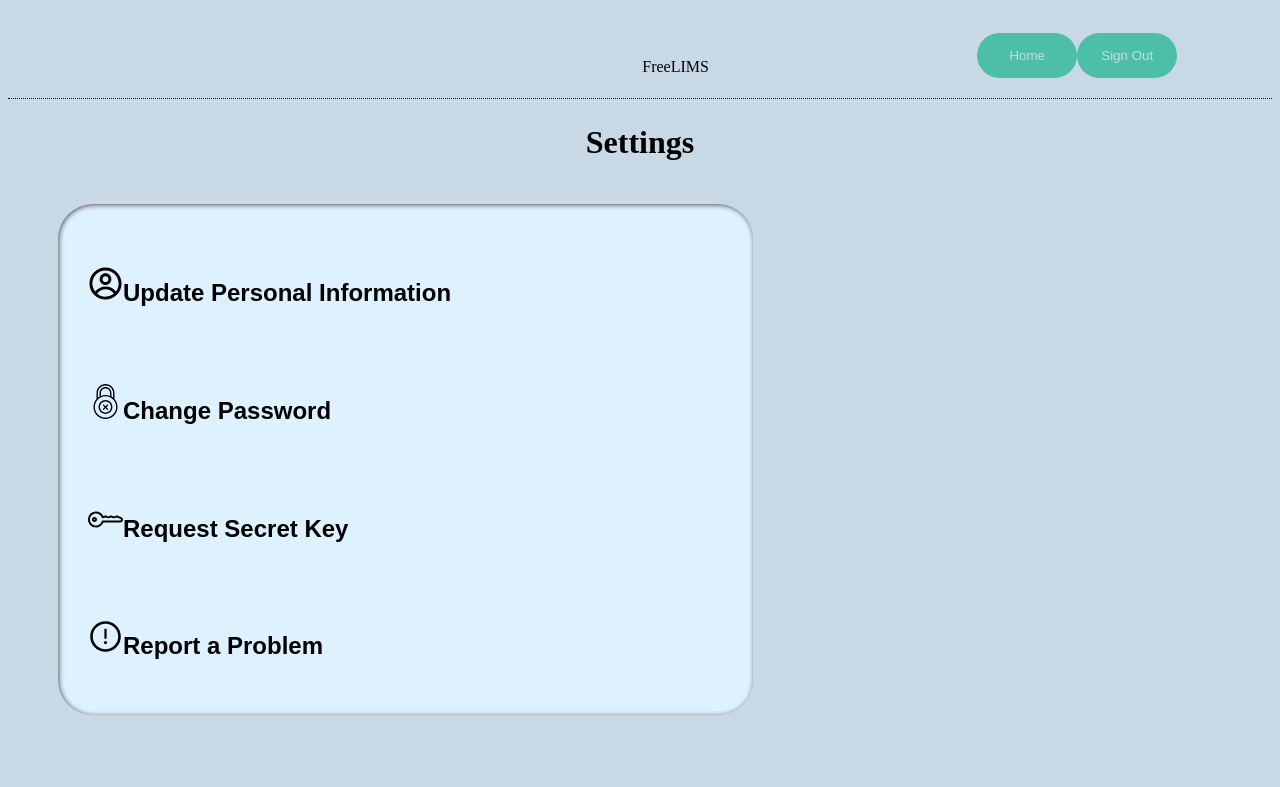
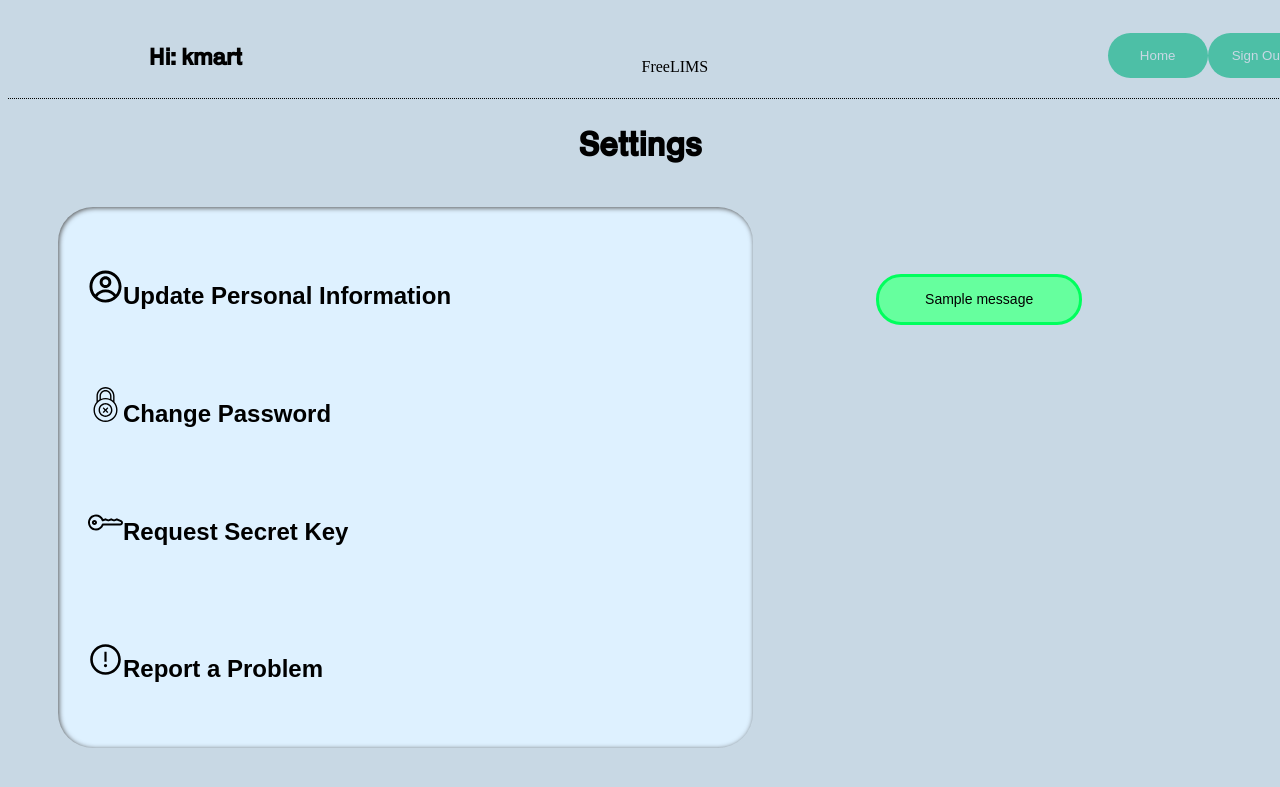
Before and after one commit to KyleSmartin98/LimaProduction, a Django app: page /settings/ in a window 1280 px wide; the page is wider, and only the part inside the window is pictured. Shown: the top 787 px of that part. Run offline with Django 3.2, Linux system fonts and the light colour scheme; a user stored in the database is signed in; tables that the repository leaves empty hold one stand-in row (values such as "Sample post"); one stand-in notice (Sample message) is shown.

Commit message:
*Main* updated -> Added text limit constraints to text input and text area within settings and landingpage template         -> Added SecretKey Generation         -> Added Problem Reporting in Settings         -> Changed Table Font to Helvetica planned -> Create ReadME and Documentation Page         ->  Add Authentication to Sample and Inventory Workflow         -> Data Analysis page         -> Scroll up button         -> Notification tab on model updates, message system, Update User or Profile Information in settings.         -> Add Chat feature for help

```diff
--- a/FreeLims/Templates/FreeLims/Inventory.html
+++ b/FreeLims/Templates/FreeLims/Inventory.html
@@ -99,7 +99,7 @@
                 <td>
                     <form id="disposeform" method="POST" action="">
                         {% csrf_token %}
-                        <input type="checkbox" name="inputs" value="{{inventory.id}}">
+                        <input type="checkbox" name="inputs" value="{{inventory.id}}" id="inputs" class="disposal-checkbox">
                     </form>
                 </td>
                 {% endif %}
@@ -179,7 +179,6 @@
             {% for message in messages %}
             <p>{{message}}</p>
             {% endfor %}
-            <input type="reset" value="Clear Input Field" class="reagent-submit">
             <input type="submit" Value="Submit" class="reagent-submit">
         </form>
     </div>
--- a/FreeLims/Templates/FreeLims/LogIn.html
+++ b/FreeLims/Templates/FreeLims/LogIn.html
@@ -73,7 +73,7 @@
             </div>
         </div>
         <div class="modal" id="changepassword" style="z-axis: 1;">
-            <div class="modal-content">
+            <div class="modal-content" style="margin-top: 25%">
                 <a href="{% url 'login' %}" class="modal__close">Close</a>
                 <form method="POST" action="{% url 'login' %}" id="changepasswordform">
                     <span class="registration-header">Change Password</span>
--- a/FreeLims/Templates/FreeLims/base.html
+++ b/FreeLims/Templates/FreeLims/base.html
@@ -15,8 +15,7 @@
     <body class="Background">
         <div class="Top" style="border-bottom: 1.5px dotted black"> <!--Topline Div/-->
             <div class="Top-display-left"> <!--Clock Div left justified-->
-                <div id="clock">
-                </div>
+                <h2 style="margin-top: 35px; font-family: karrikregular;">Hi: <strong>{{request.user.profile.user}}</strong></h2>
             </div>
             <div class="Top-display-center"> <!--Freelims header Center-->
                 <header style="overflow:hidden;">
--- a/FreeLims/Templates/FreeLims/settings.html
+++ b/FreeLims/Templates/FreeLims/settings.html
@@ -2,14 +2,14 @@
 {% block content %}
 {% load static %}
 <div class="settings-header">
-    <h1>Settings</h1>
+    <h1 style="font-family: karrikregular; font-size: 35px;">Settings</h1>
     <!--<div style="border-bottom: 1px solid black; width: 50%; margin-left: 25%;"></div>-->
 </div>
 <div class="settings-main-container">
     <div class="settings-left-container">
     <ul class="settings-ul">
       <li class="settings-ul-li">
-        <input type="checkbox" id="list-item-1">
+        <input type="checkbox" id="list-item-1" class="settings-checkbox">
           <label for="list-item-1" class="settings-label"><img src="{% static 'FreeLims/profile.svg' %}" class="Icon-paper" style="filter: invert(0%); display: inline-block;" /><h2 style="display: inline-block;">Update Personal Information</h2></label>
         <ul>
           <form method="POST">
@@ -25,7 +25,7 @@
         </ul>
       </li>
       <li class="settings-ul-li">
-        <input type="checkbox" id="list-item-2">
+        <input type="checkbox" id="list-item-2" class="settings-checkbox">
           <label for="list-item-2" class="settings-label"><img src="{% static 'FreeLims/lock.svg' %}" class="Icon-paper" style="filter: invert(0%);"/><h2 style="display: inline-block;">Change Password</h2></label>
         <ul>
           <form method="POST">
@@ -37,7 +37,7 @@
         </ul>
       </li>
       <li class="settings-ul-li">
-        <input type="checkbox" id="list-item-3">
+        <input type="checkbox" id="list-item-3" class="settings-checkbox">
         <label for="list-item-3" class="settings-label"><img src="{% static 'FreeLims/key.svg' %}" class="Icon-paper" style="filter: invert(0%);"/><h2 style="display: inline-block;">Request Secret Key</h2></label>
           <ul style="margin-left: 12.5%;">
             <div class="error-message" style="height: 65px; margin-left: 8%">
@@ -51,18 +51,35 @@
             </form>
           </ul>
       </li>
-      <li>
-        <input type="checkbox" id="list-item-4">
+      <li class="settings-ul-li">
+        <input type="checkbox" id="list-item-4" class="settings-checkbox">
         <label for="list-item-4" class="settings-label"><img src="{% static 'FreeLims/exclamation.svg' %}" class="Icon-paper" style="filter: invert(0%);"/><h2 style="display: inline-block;">Report a Problem</h2></label>
         <ul>
-          <li>Inconsolata</li>
-          <li>Source Code Pro</li>
-          <li>Droid Sans Mono</li>
-          <li>Ubuntu Mono</li>
-          <li>Cousine</li>
+          <form method="POST">
+            {% csrf_token %}
+            <input type="text" class="settings-input" name="emailSubject" placeholder="Subject">
+            <textarea class="settings-textarea" placeholder="Message Content" maxlength="300" name="emailBody"></textarea>
+            <input type="submit" value="Submit" name="reportProblem" class="settings-info-btn">
+          </form>
         </ul>
       </li>
     </ul>
     </div>
+    <div class="settings-right-container">
+          {% if messages %}
+    {% for message in messages %}
+    {% if 'success' in message.tags %}
+        <div class="success-message">
+            <p>{{message}}</p>
+        </div>
+    {% endif %}
+    {% if 'error' in message.tags %}
+        <div class="error-message">
+            <p>{{message}}</p>
+        </div>
+  {% endif %}
+  {% endfor %}
+  {% endif %}
+    </div>
 </div>
 {% endblock %}
--- a/FreeLims/forms.py
+++ b/FreeLims/forms.py
@@ -291,8 +291,8 @@ class OpenForm(ModelForm):
 class editProfile(forms.ModelForm):
     def __init__(self, *args, **kwargs):
         super().__init__(*args, **kwargs)
-        profileAttributes = ["first_name", 'last_name', 'empl_ID', 'role', 'department', 'location']
-        profileAttributeNames = ['First Name', 'Last Name', 'Employee ID', 'Role', 'Department', 'Location']
+        profileAttributes = ["first_name", 'last_name', 'empl_ID', 'department', 'location']
+        profileAttributeNames = ['First Name', 'Last Name', 'Employee ID', 'Department', 'Location']
         for i, j in zip(profileAttributes, profileAttributeNames):
             self.fields[i].widget.attrs.update({
                 'type': 'text',
@@ -301,14 +301,13 @@ class editProfile(forms.ModelForm):
                 'autocomplete': 'off',
             })
             self.fields[i].label = ""
-            self.fields["role"].choices = [("", "Role"), ] + list(
-                self.fields["role"].choices)[1:]
+            '''
             self.fields["department"].choices = [("", "Department"), ] + list(
-                self.fields["department"].choices)[1:]
-
+                self.fields["department"].choices)
+            '''
     class Meta:
         model = Profile
-        fields = ['first_name', 'last_name', 'empl_ID', 'role', 'department', 'location']
+        fields = ['first_name', 'last_name', 'empl_ID', 'department', 'location']
 
 class privateKeyForm(forms.Form):
     privateKey = forms.CharField(max_length=75)
--- a/FreeLims/models.py
+++ b/FreeLims/models.py
@@ -24,6 +24,7 @@ class Profile(models.Model):
         ('Director','Director'),
     )
     DEPARTMENT = (
+        ('','Department'),
         ('GENERAL LAB','GENERAL LAB'),
         ('QC CHEM','QC CHEM'),
         ('QC MICRO-BIO','QC MICRO-BIO'),
--- a/FreeLims/static/FreeLims/Style.css
+++ b/FreeLims/static/FreeLims/Style.css
@@ -59,7 +59,7 @@
     min-width: 200px;
     max-width: 400px;
     width: auto;
-    min-height: 65px;
+    min-height: 45px;
     height: auto;
     max-height: 500px;
     color: black;
@@ -105,14 +105,15 @@
     justify-content: center;
     display: block;
     position: relative;
-    width: 100%;
+    min-width: 1405px;
+    max-width: auto;
     z-index: 1;
 
 }
 .Top-display-left {
     display: inline-block;
-    padding: 20px;
-    margin: 5px;
+    /*padding: 20px;*/
+    margin-left: 10%;
     position: relative;
     float: left;
 
@@ -120,7 +121,7 @@
 .Top-display-center {
     display: inline-block;
     padding: 0px;
-    margin-left: 25%;
+    /*margin-left: 25%;*/
     margin-top: 50px;
     position: relative;
     text-align: center;
@@ -527,15 +528,16 @@
     box-shadow: 1px 1px 5px #555 inset;
 }
 .settings-right-container{
-    background-color: white;
+   /*background-color: white;*/
     display: inline-flex;
     width: 30%;
     margin-top: 50px;
     border-radius: 35px;
     margin-left: 100px;
     height: auto;
-    box-shadow: 1px 1px 5px #555 inset;
+    /*box-shadow: 1px 1px 5px #555 inset;*/
     align-item: center;
+    text-align: center;
 }
 .settings-ul{
     list-style: none;
@@ -585,7 +587,7 @@
     -webkit-transform: rotate(-90deg)
 }
 
-input[type="checkbox"]{
+.settings-checkbox{
   position: absolute;
   left: -9999px;
   border-style: none;
@@ -631,6 +633,35 @@ input[type="checkbox"]:checked + label{
     outline:none;
     color: black;
     /* #2b6777 border: none; */
+}
+.settings-textarea{
+    position: relative;
+    display: flex;
+    min-width: 68%;
+    max-width: 68%;
+    min-height: 0px;
+    height: auto;
+    max-height: 250px;
+    left: 12.5%;
+    background: #c8d8e4;
+    border-style: solid;
+    border-color: #297cba;
+    border-radius: 35px;
+    margin-top: 10px;
+    text-align: center;
+    align-items: center;
+    justify-content: center;
+    /*background-color: #f2f2f2; */
+    background-repeat:no-repeat;
+    cursor:pointer;
+    overflow: hidden;
+    outline:none;
+    color: black;
+    /* #2b6777 border: none; */
+    font-family: arial;
+    border-width: 2px;
+    padding: 15px 0;
+
 }
 .settings-info-btn{
     position: relative;
@@ -1466,6 +1497,7 @@ td{
     font-size: 14px;
     color: black;
     border-bottom: solid 1px rgba(255,255,255,0.1);
+    font-family: Helvetica;
 }
 tr td{
     background: #8cc2ff;
@@ -1851,3 +1883,6 @@ tr td{
     text-decoration: none;
     color: white;
 }
+.disposal-checkbox{
+    position: none;
+}
--- a/FreeLims/views.py
+++ b/FreeLims/views.py
@@ -24,7 +24,7 @@ def landingPage(request):
         contact_message = request.POST['contact-message']
 
         send_mail(
-            'Message From:'+ ' ' + contact_name + ' ' + ' ' + contact_email + ' ' + 'about' + ' ' + contact_sub,
+            'Message From: '+ contact_name + ' about ' + contact_sub,
             contact_message,
             contact_email,
             ['caretagus@gmail.com'],
@@ -174,12 +174,51 @@ def settings_page(request):
                     messages.success(request, 'Your Password Has Been Updated!', extra_tags='password_updated')
                     return redirect('settings')
                 else:
-                    messages.warning(request, 'Passwords do Not Match', extra_tags='incorrect_passwords')
+                    messages.error(request, 'Passwords do Not Match', extra_tags='incorrect_passwords')
                     print('failed')
             else:
-                messages.warning(request, 'Your Secret Key is Incorrect', extra_tags='incorrect_privateKey')
-
-
+                messages.error(request, 'Your Secret Key is Incorrect', extra_tags='incorrect_privateKey')
+        if 'newPivateKey' in request.POST:
+            secretKey=get_random_secret_key()
+            profile = Profile.objects.get(id=request.user.id)
+            if profile.Secret_Key != secretKey:
+                profile.Secret_Key = secretKey
+                profile.save()
+                email_subject='[GlobaLIMS] Your New Secret Key'
+                email_body='Here is Your New Secret Key, Please Copy it to Somewhere Safe!: ' + secretKey
+                email = profile.email
+                send_mail(
+                    email_subject,
+                    email_body,
+                    'caretagus@gmail.com',
+                    [email],
+                    fail_silently=True,
+                )
+                messages.success(request, 'Your New Secret Key Has Been Generated! Check Your Email!')
+                return redirect('settings')
+                print('success')
+            else:
+                messages.error(request, 'Your Secret Key Was Unable to be Generated?! Please Try again!')
+                print('success')
+        if 'reportProblem' in request.POST:
+            email_subject = request.POST.get('emailSubject')
+            email_body = request.POST.get('emailBody')
+            if email_subject != '':
+                if email_body != '':
+                    profile = Profile.objects.get(id=request.user.id)
+                    email = profile.email
+                    send_mail(
+                        email_subject,
+                        email_body,
+                        email,
+                        ['caretagus@gmail.com'],
+                        fail_silently=True,
+                    )
+                    messages.success(request, 'Your Report Has Been Received!')
+                else:
+                    messages.error(request, 'Message has No Content')
+            else:
+                messages.error(request, 'Subject has No Content')
     context = {
         'profiles': profiles,
         'profileForm': profileForm,
```
Also changed, not shown: FreeLims/Templates/FreeLims/landingpage.html (+4 -4 lines).
